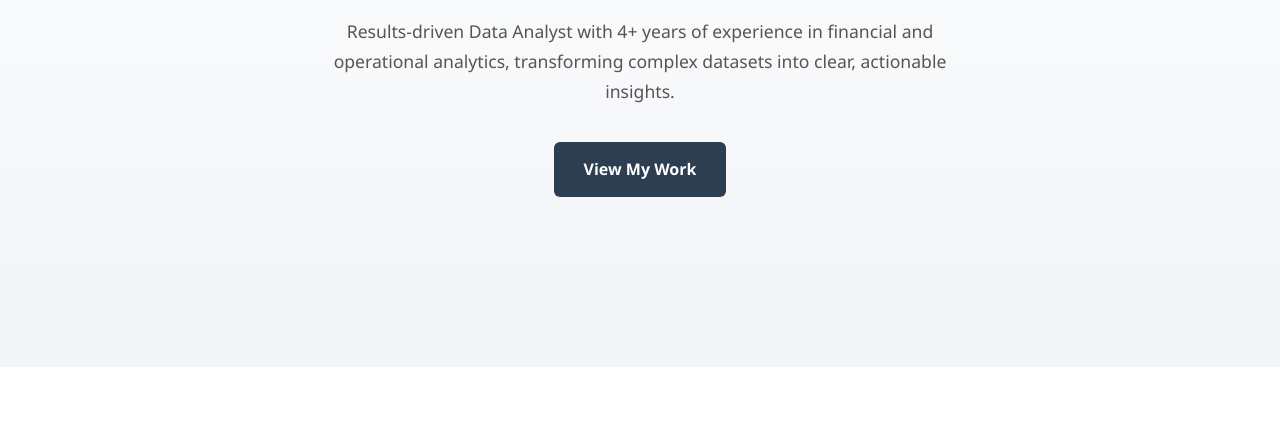
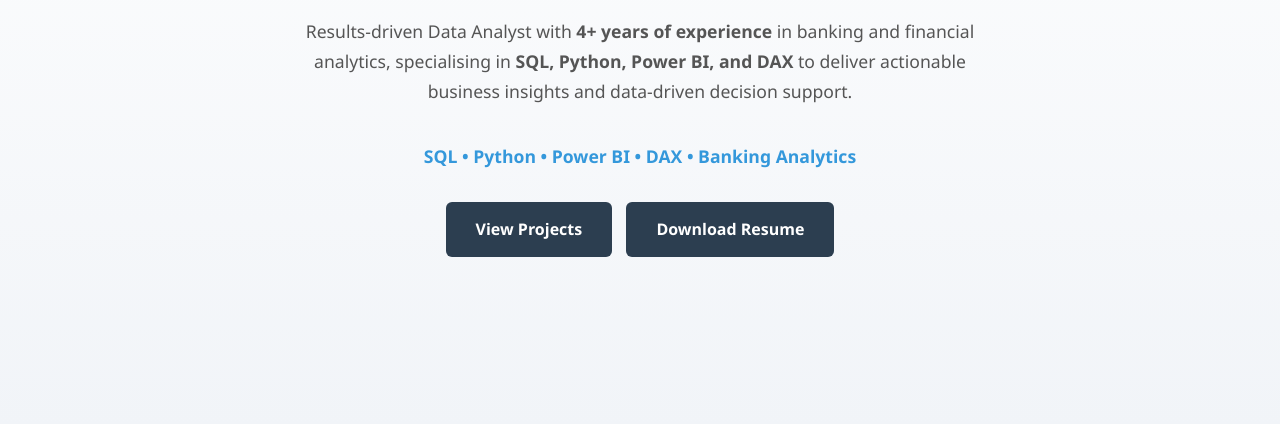
Before and after one commit to kamalsalitra95/My_Portfolio, a plain HTML site: page index.html in a window 1280 px wide. Shown: the part 370-794 px from the top of the page. Drawn offline with Linux system fonts and the light colour scheme.

Commit message:
Update index.html

```diff
--- a/index.html
+++ b/index.html
@@ -26,14 +26,33 @@
     <header class="hero">
     <div class="container">
         <h1>Kamal Salitra</h1>
-            <h2>Data Analyst</h2>
+
+        <h2>
+            Data Analyst
+        </h2>
+
         <p>
-                Results-driven Data Analyst with 4+ years of experience in financial and operational analytics,
-                transforming complex datasets into clear, actionable insights.
+            Results-driven Data Analyst with <strong>4+ years of experience</strong> in
+            banking and financial analytics, specialising in
+            <strong>SQL, Python, Power BI, and DAX</strong> to deliver
+            actionable business insights and data-driven decision support.
         </p>
-            <a href="#projects" class="btn">View My Work</a>
+
+        <p style="font-weight: 600; color: #3498db; margin-bottom: 30px;">
+            SQL • Python • Power BI • DAX • Banking Analytics
+        </p>
+
+        <a href="#projects" class="btn" style="margin-right: 10px;">
+            View Projects
+        </a>
+
+        <a href="assets/Kamal_Salitra_Resume.pdf" class="btn" download>
+            Download Resume
+        </a>
     </div>
 </header>
+
+
 
     <!-- About -->
     <section id="about" class="container">
```
Lines whose indentation alone changed are shown as unchanged.
